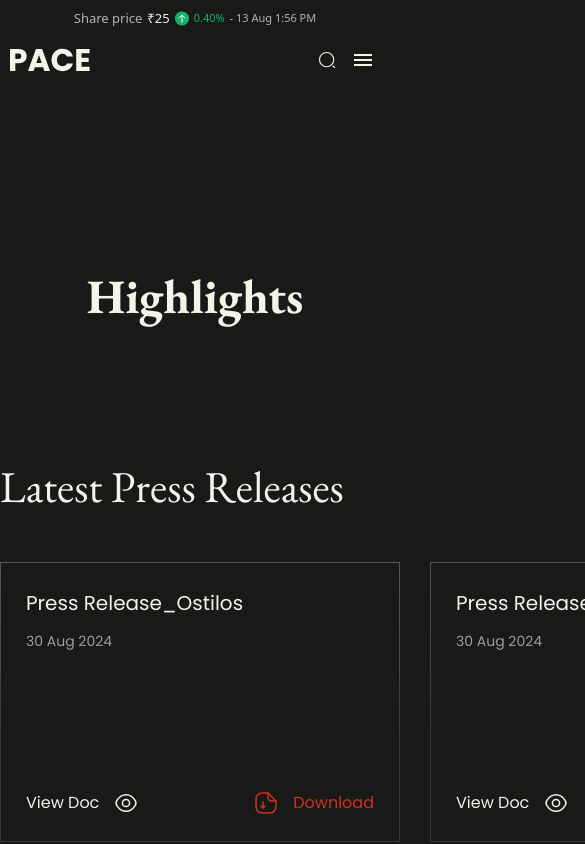
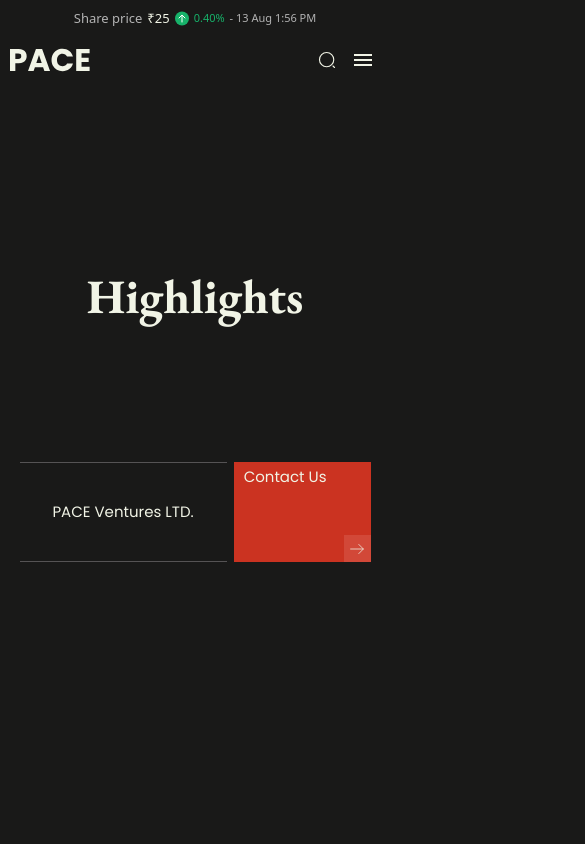
Before and after one commit to TarunRajpurohit123/pace-bussiness-website, a Next.js app in the folder pace-website/: page /investors in a window 390 px wide. Shown: the top 844 px of the page, 585 px wide, since content can reach past the window. Built offline with nearby package versions, Linux system fonts and the light colour scheme.

Commit message:
CTA section done

```diff
--- a/pace-website/src/app/globals.css
+++ b/pace-website/src/app/globals.css
@@ -1868,3 +1868,39 @@ option:hover {
 .less_than__3_mySwiper {
   margin-left: 0 !important;
 }
+@media screen and (max-width: 1000px) {
+  .investors__cta--mobile {
+    flex-direction: row !important;
+    width: 90% !important;
+  }
+  .investors__cn {
+    font-size: 1.5rem !important;
+  }
+  .investor_contactHeding {
+    font-size: 1.5rem;
+  }
+  .arrow__investor_icon {
+    width: 18px;
+    height: 18px;
+  }
+  .investors_cnLink {
+    width: 2.7rem;
+    height: 2.7rem;
+  }
+  .investors__right {
+    height: 10rem;
+    width: 39% !important;
+  }
+  .investors__cta {
+    justify-content: space-between;
+  }
+  .investors__left {
+    height: 10rem;
+    width: 59% !important;
+  }
+  .investor_contactHeding {
+    padding-top: 1.5rem;
+    padding-left: 1rem;
+    line-height: 0rem;
+  }
+}
--- a/pace-website/src/app/investors/page.jsx
+++ b/pace-website/src/app/investors/page.jsx
@@ -15,10 +15,10 @@ export default function investors() {
         title="Highlights"
         content=""
       />
-      <LatestPress />
-      <ReportSection />
-      <InvestorStatics />
-      <FinancialCalender />
+       {/* <LatestPress /> */}
+      {/* <ReportSection /> */}
+      {/* <InvestorStatics /> */}
+      {/* <FinancialCalender /> */}
       <InvestorCTA />
     </>
   );
--- a/pace-website/src/components/components/InvestorCTA.jsx
+++ b/pace-website/src/components/components/InvestorCTA.jsx
@@ -1,9 +1,8 @@
-import ArrowRight from "@/components/svgs/ArrowRight";
 import Link from "next/link";
 
 export default function InvestorCTA() {
   return (
-    <div className="investors__cta flex justify-between items-center page-width">
+    <div className="investors__cta investors__cta--mobile flex justify-between items-center page-width">
       <div className="investors__left">
         <p className="investors__cn">PACE Ventures LTD.</p>
       </div>
@@ -13,7 +12,29 @@ export default function InvestorCTA() {
           href="/contact"
           className="absolute bottom-0 right-0 investors_cnLink"
         >
-          <ArrowRight color="var(--pure)" />
+          <svg
+            xmlns="http://www.w3.org/2000/svg"
+            width="24"
+            height="24"
+            viewBox="0 0 24 24"
+            fill="none"
+            className="arrow__investor_icon"
+          >
+            <path
+              d="M14.4299 5.93018L20.4999 12.0002L14.4299 18.0702"
+              stroke="var(--pure)"
+              stroke-miterlimit="10"
+              stroke-linecap="round"
+              stroke-linejoin="round"
+            ></path>
+            <path
+              d="M3.5 12H20.33"
+              stroke="var(--pure)"
+              stroke-miterlimit="10"
+              stroke-linecap="round"
+              stroke-linejoin="round"
+            ></path>
+          </svg>
         </Link>
       </div>
     </div>
```
